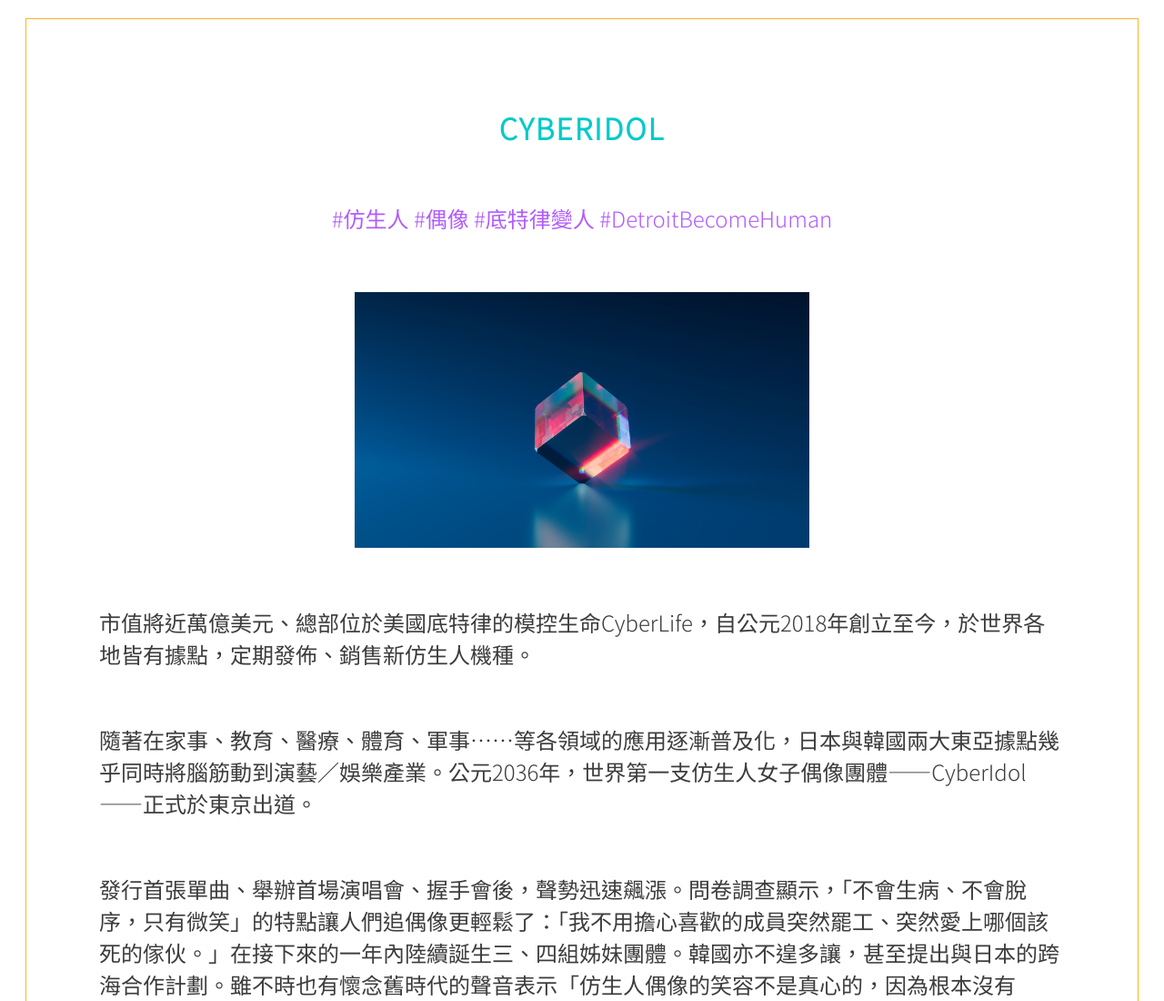
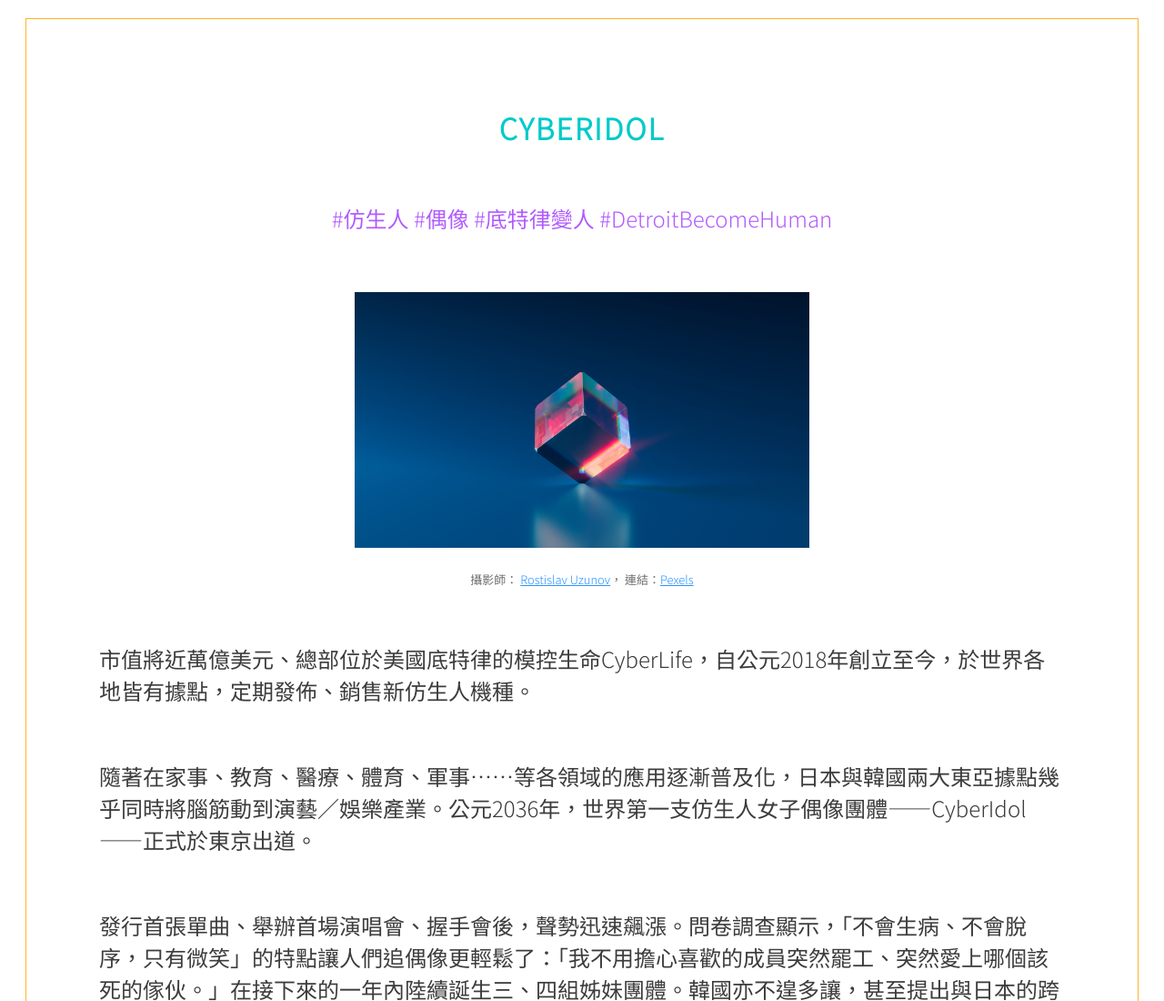
Before and after one commit to alkalwater/alkalwater.github.io, a plain HTML site: page index.html in a window 1280 px wide. Shown: the top 1100 px of the page at 91% size. Drawn offline with Linux system fonts and the light colour scheme.

Commit message:
圖片來源

```diff
--- a/index.html
+++ b/index.html
@@ -37,9 +37,12 @@
 <font size=5.5vw><font color="#B15BFF"><center><p><br>#仿生人 #偶像 #底特律變人 #DetroitBecomeHuman</p></center></font></font>
 <center><p><br></p></center>
 
-<!-- 圖片 -->
-<center><img src="https://alkalwater.github.io/pexels-rostislav-uzunov-5011647.jpg" width=500vw alt="攝影師：Rostislav Uzunov"></center>
-<!-- End 圖片 -->
+<!-- 圖片及來源 -->
+<center><img src="https://alkalwater.github.io/pexels-rostislav-uzunov-5011647.jpg" width=500vw></center>
+<center><p><font face="Noto Sans TC"><font size=2vw><font color="#6C6C6C">攝影師：
+  <a href="https://www.pexels.com/zh-tw/@rostislav-uzunov-3145660?utm_content=attributionCopyText&utm_medium=referral&utm_source=pexels" target="_blank">Rostislav Uzunov</a>，
+  連結：<a href="https://www.pexels.com/zh-tw/photo/cgi-5011647/?utm_content=attributionCopyText&utm_medium=referral&utm_source=pexels" target="_blank">Pexels</a></font></font></p></center>
+<!-- End 圖片及來源 -->
 
 <font size=5.5vw><font color="#3C3C3C">
 <p><br>市值將近萬億美元、總部位於美國底特律的模控生命CyberLife，自公元2018年創立至今，於世界各地皆有據點，定期發佈、銷售新仿生人機種。</p>
```
